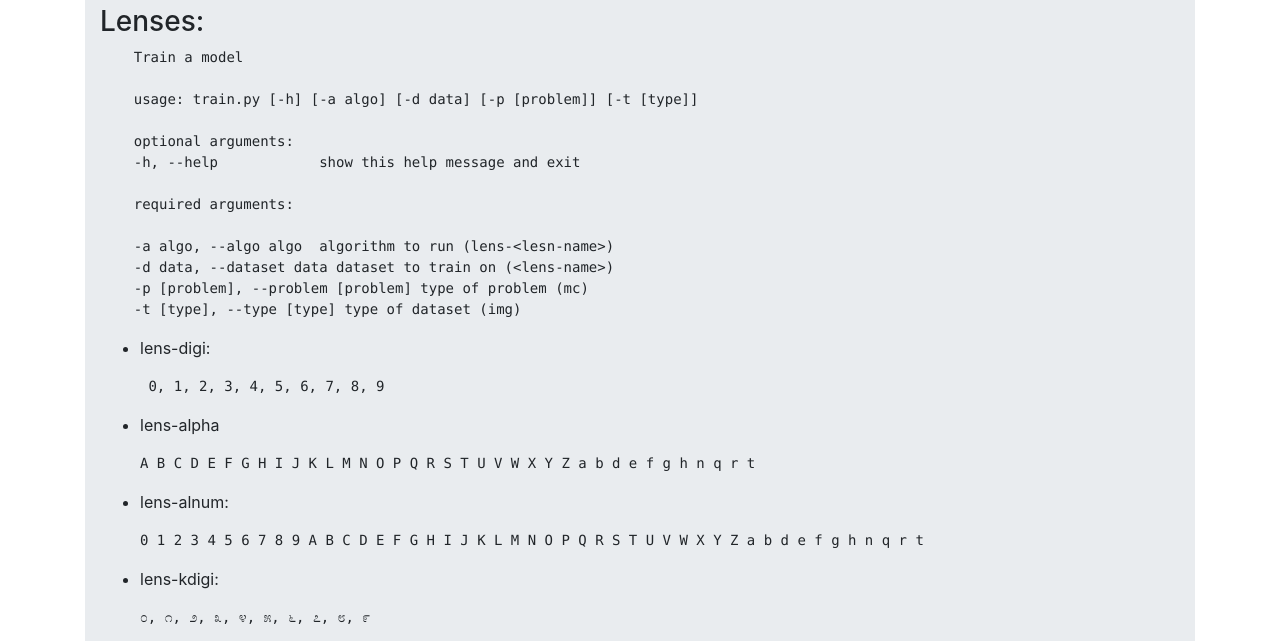
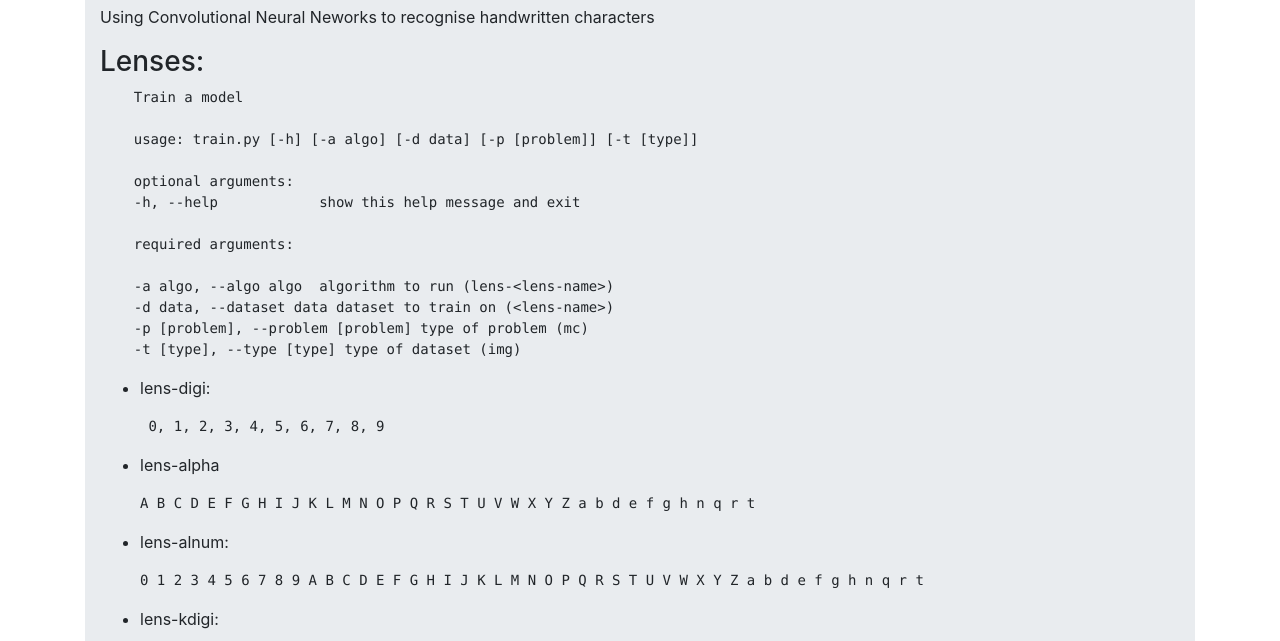
Before and after one commit to Ritvik19/HandWriting-Recognition, a plain HTML site: page performance/index.html in a window 1280 px wide. Shown: the part 157-798 px from the top of the page. Drawn offline with nearby package versions, Linux system fonts and the light colour scheme.

Commit message:
Update Description

```diff
--- a/performance/index.html
+++ b/performance/index.html
@@ -47,6 +47,8 @@
                     <div class="container">
                         <h1>HandWriting Recognition</h1>
 
+<p>Using Convolutional Neural Neworks to recognise handwritten characters</p>
+
 <h3>Lenses:</h3>
 
 <pre><code>    Train a model
@@ -58,7 +60,7 @@
 
     required arguments:
 
-    -a algo, --algo algo  algorithm to run (lens-&lt;lesn-name&gt;)
+    -a algo, --algo algo  algorithm to run (lens-&lt;lens-name&gt;)
     -d data, --dataset data dataset to train on (&lt;lens-name&gt;)
     -p [problem], --problem [problem] type of problem (mc)
     -t [type], --type [type] type of dataset (img)
```
Also changed, not shown: 1 other file.
